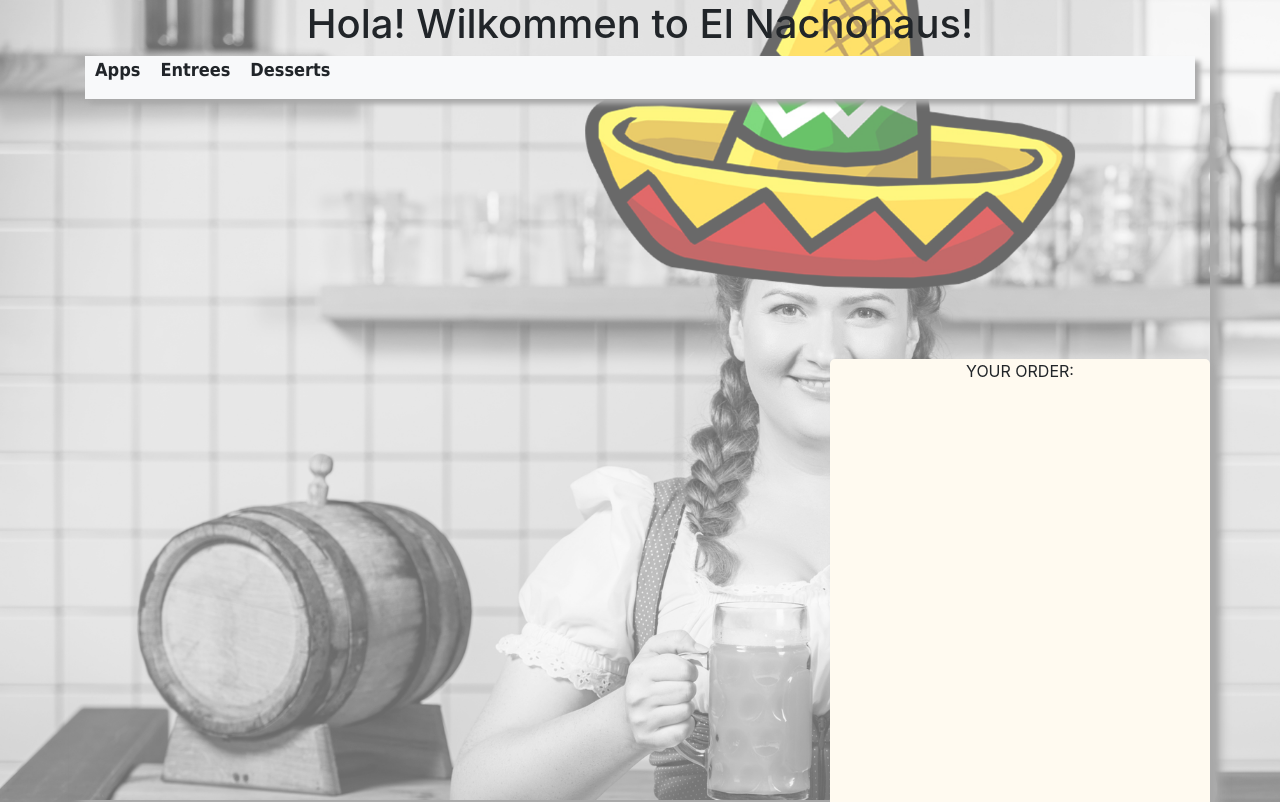
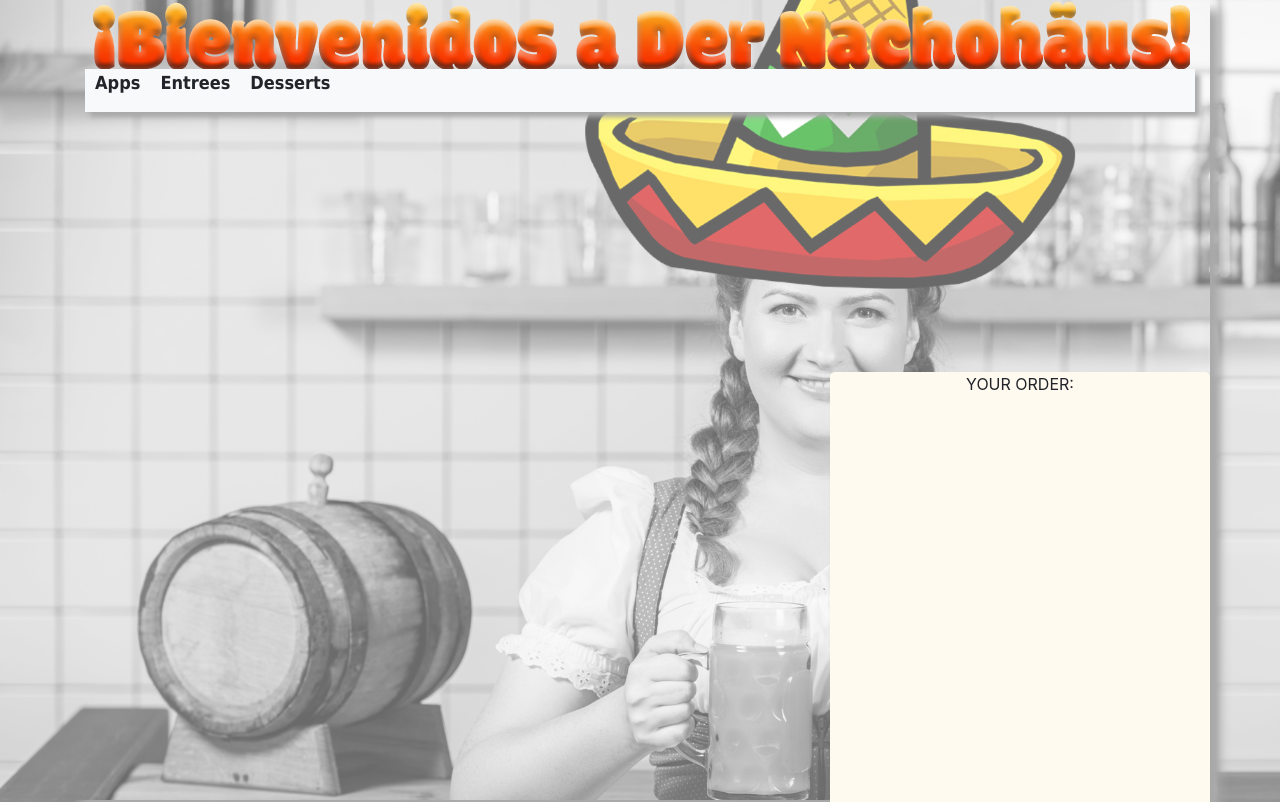
Before and after one commit to arcadephoto/react-restaurant-menu, a React (Create React App) app: page / in a window 1280 px wide. Shown: the top 802 px of the page. Built offline with nearby package versions, Linux system fonts and the light colour scheme.

Commit message:
added background

```diff
--- a/src/App.js
+++ b/src/App.js
@@ -1,5 +1,6 @@
 import React, {Component} from 'react';
 import backgroundimg from './oktober.png';
+import titleimg from './title4.png';
 import './App.css';
 import MenuList from './MenuList';
 import OrderList from './OrderList';
@@ -123,7 +124,7 @@ deleteItem(item){
   return (
 <div id="outerBody">
     <div className="container">
-    <div id="titleCard"><h1>Hola! Wilkommen to El Nachohaus!</h1></div>
+    <div id="titleCard"><img src={titleimg}/></div>
          <div className="">
          <MenuBar menuBarClick={this.menuBarClick}/>
          </div>
```
Also changed, not shown: src/oktober.jpg (deleted), src/title4.png (added).
